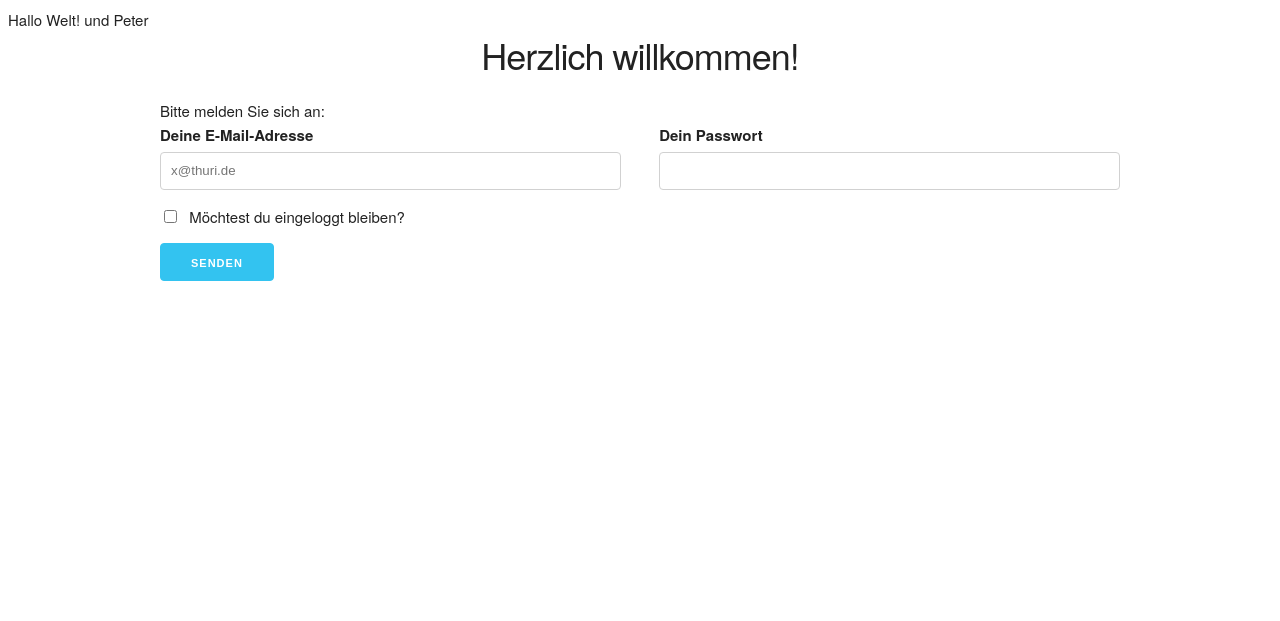
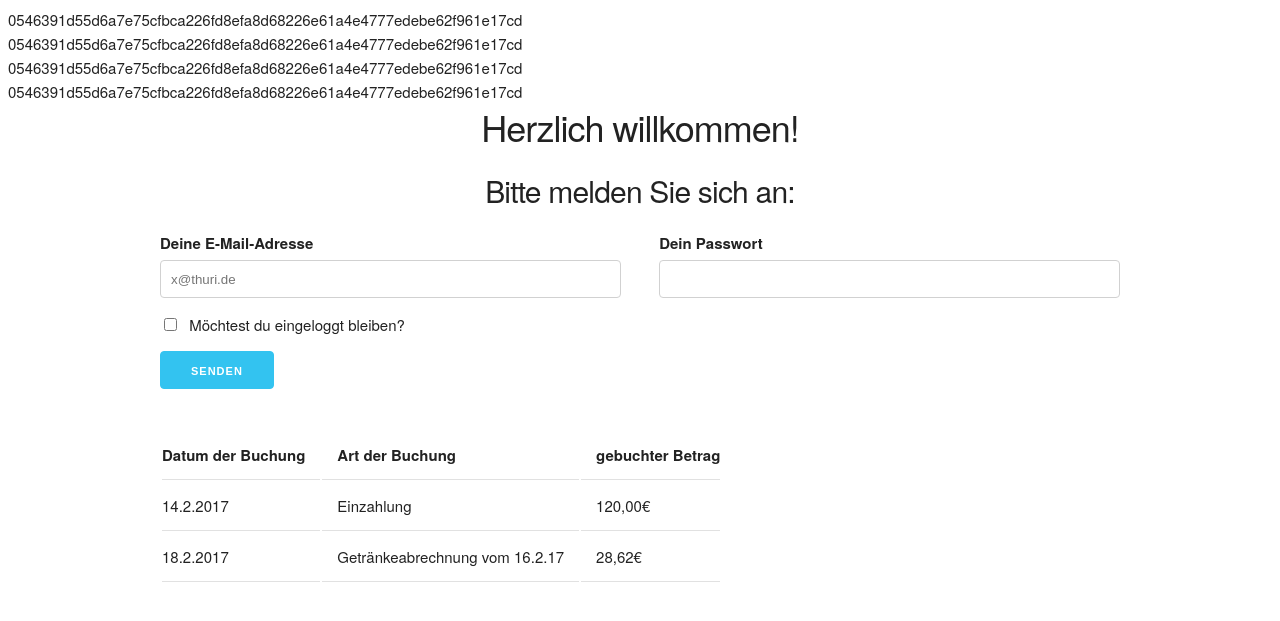
Before and after one commit to vonUltimo/kasse, a PHP site: page / in a window 1280 px wide. Shown: the top 621 px of the page. Run offline with PHP 8.4, Linux system fonts and the light colour scheme; some libraries are stand-ins or nearby versions.

Commit message:
Komentar bearbeitet

```diff
--- a/index.php
+++ b/index.php
@@ -15,13 +15,16 @@ include 'php/protected.php';
     <script src="js/main.js"></script>
 </head>
 <body>
-<?php
-echo "$testausgabe";
-?>
+<?php echo "$hashwert"; ?><br/>
+<?php echo "$hashwert"; ?><br/>
+<?php echo "$hashwert"; ?><br/>
+<?php echo "$hashwert"; ?><br/>
+
 <script>
     $(document).ready(function () {
 
-        $("input").click(function(){
+
+        $("input").click(function () {
             $(this).fadeOut(1200);
             $(this).fadeIn(1500);
         });
@@ -31,7 +34,7 @@ echo "$testausgabe";
 
 <div class="container">
     <h3 class="title">Herzlich willkommen!</h3>
-    <h7 class="">Bitte melden Sie sich an:</h7>
+    <h4 class="">Bitte melden Sie sich an:</h4>
     <form>
         <div class="row">
             <div class="six columns">
@@ -49,6 +52,23 @@ echo "$testausgabe";
         </label>
         <input class="button-primary" type="button" value="Senden">
     </form>
+    <table class="offset-by-one">
+        <tr>
+            <th>Datum der Buchung</th>
+            <th>Art der Buchung</th>
+            <th>gebuchter Betrag</th>
+        </tr>
+        <tr>
+            <td>14.2.2017</td>
+            <td>Einzahlung</td>
+            <td>120,00€</td>
+        </tr>
+        <tr>
+            <td>18.2.2017</td>
+            <td>Getränkeabrechnung vom 16.2.17</td>
+            <td>28,62€</td>
+        </tr>
+    </table>
 </div>
 </body>
 </html>
--- a/php/login.php
+++ b/php/login.php
@@ -1,11 +1,9 @@
 <?php
 /**
  * Hier werden wir das Login-Script schreiben.
+ * @author Sven Haberzettl <von.ultimo@gmail.com>
+ * @license http://www.opensource.org/licenses/mit-license.html MIT License
+ * @version 0.1 (25-06-2017)
  * */
-
-$test='und Peter';
-$testausgabe = 'Hallo Welt! '.$test;
-
-function buchen(){
-
-}
+$passwort='asdDFGG3DFG2SG5h2';
+$hashwert=hash(sha256,$passwort);
--- a/php/protected.php
+++ b/php/protected.php
@@ -1,4 +1,6 @@
 <?php
 /**
-Hier kommt der pw geschützte Bereich hin.
- */
+ * Hier werden wir den geschützten Bereich erstellen.
+ * @author Sven Haberzettl <von.ultimo@gmail.com>
+ * @license http://www.opensource.org/licenses/mit-license.html MIT License
+ * */
```
